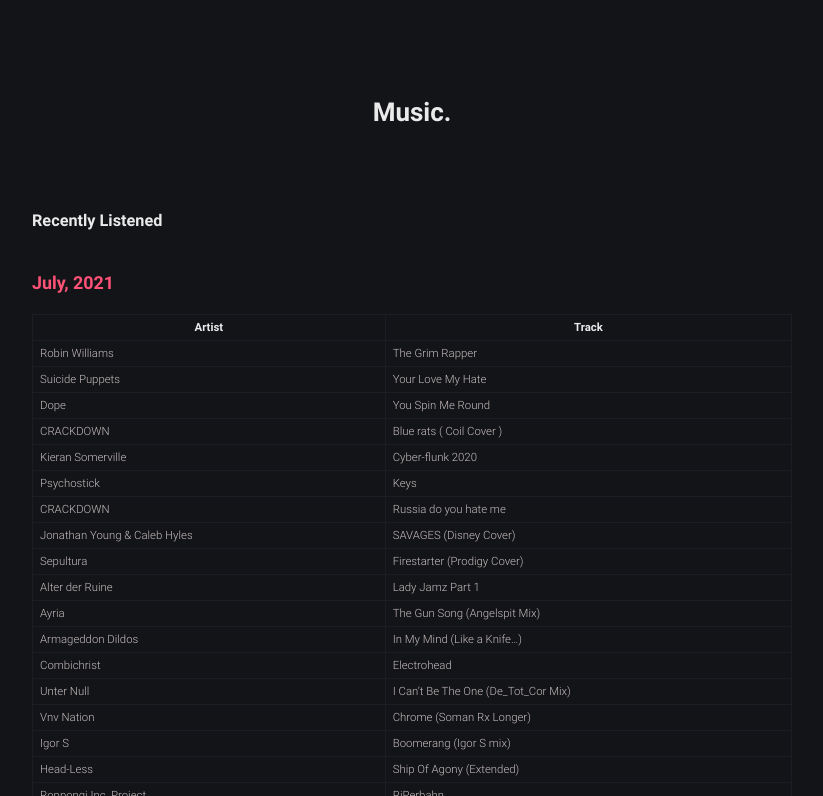
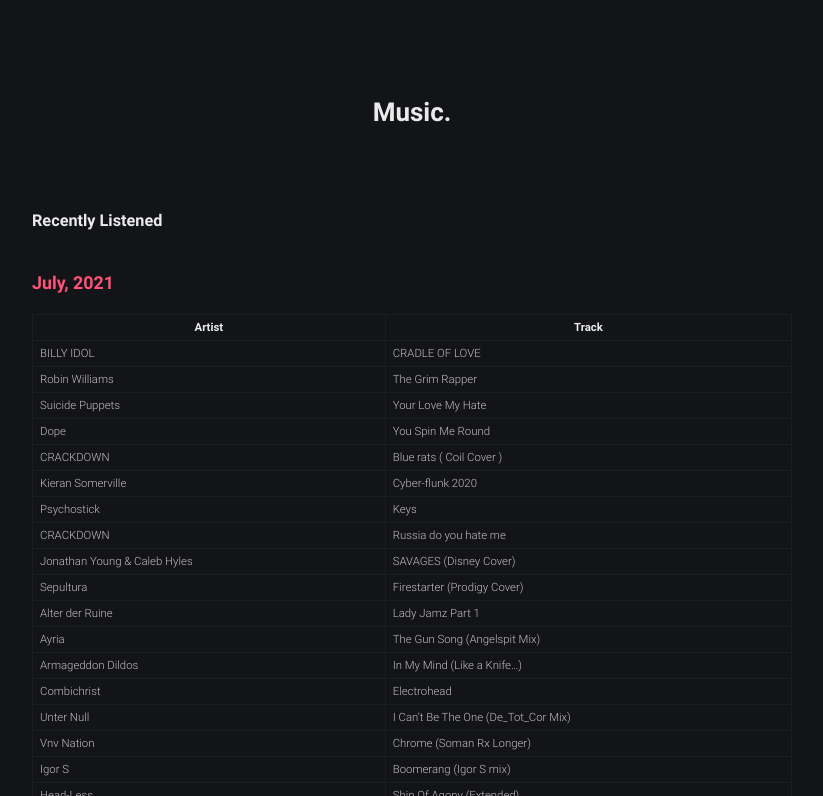
Before and after one commit to robert-marshall/xyz, a Jekyll site: the page built from music.md, in a window 1280 px wide and 900 px high, cut to the strip 104-900 px from the top of the window. Shown: the whole strip, without its empty margins (228-1051 px from the left). Built offline with Jekyll 4.4.1, drawn with Linux system fonts in a browser that asks for light colours.

Commit message:
I made leetle mistake

```diff
--- a/music.md
+++ b/music.md
@@ -11,6 +11,7 @@
 
 | Artist | Track |
 |--------|-------|
+BILLY IDOL | CRADLE OF LOVE
 Robin Williams | The Grim Rapper
 Suicide Puppets | Your Love My Hate
 Dope | You Spin Me Round
```
